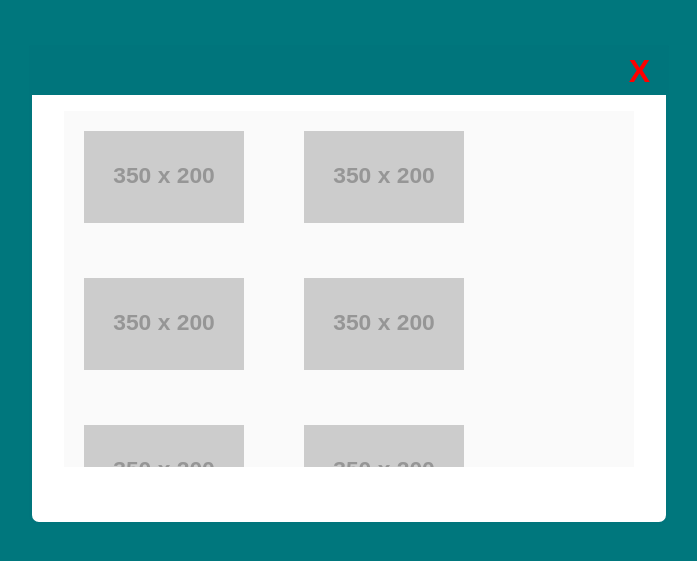
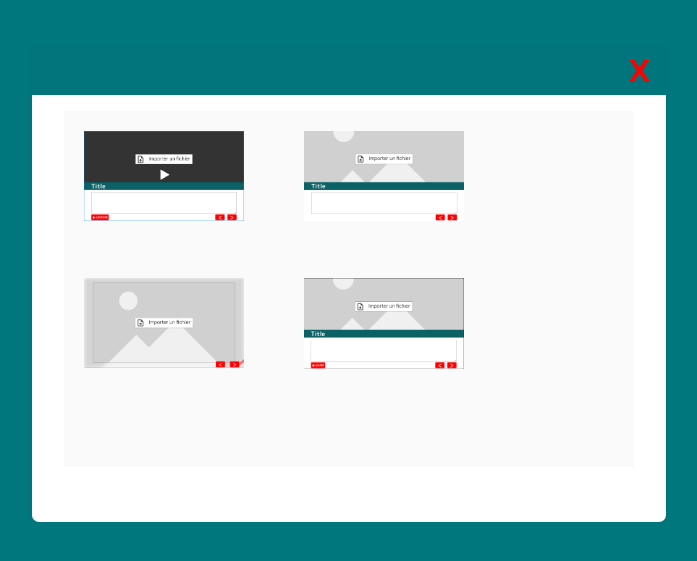
Before and after one commit to JoshuaVandaele/MiniCMS, a Vue app: page /selection-template in a window 1280 px wide. Shown: the part 115-676 px from the top of the page, without its empty margins (291-988 px from the left). Built offline with nearby package versions, Linux system fonts and the light colour scheme; the HTML template or start-up script is replaced by a standard one.

Commit message:
feat: Preview for pages and templates

```diff
--- /dev/null
+++ b/src/assets/templates/templates_info.json
@@ -0,0 +1,58 @@
+[
+  {
+    "thumbnail": "/src/assets/img/thumbnails/1.png",
+    "content": {
+      "title": {
+        "fr": "Titre",
+        "en": "Title"
+      },
+      "text": {
+        "fr": "Texte",
+        "en": "Text"
+      },
+      "background": "background.png",
+      "next": 3,
+      "prev": 1
+    }
+  },
+  {
+    "thumbnail": "/src/assets/img/thumbnails/2.png",
+    "content": {
+      "background": "background.png",
+      "next": 3,
+      "prev": 1
+    }
+  },
+  {
+    "thumbnail": "/src/assets/img/thumbnails/3.png",
+    "content": {
+      "title": {
+        "fr": "Titre",
+        "en": "Title"
+      },
+      "text": {
+        "fr": "Texte",
+        "en": "Text"
+      },
+      "activity": 1,
+      "next": 3,
+      "prev": 1
+    }
+  },
+  {
+    "thumbnail": "/src/assets/img/thumbnails/4.png",
+    "content": {
+      "title": {
+        "fr": "Titre",
+        "en": "Title"
+      },
+      "text": {
+        "fr": "Texte",
+        "en": "Text"
+      },
+      "video": "video.mp4",
+      "next": 3,
+      "prev": 1
+    }
+  }
+]
--- a/src/views/CreatePage.vue
+++ b/src/views/CreatePage.vue
@@ -1,5 +1,5 @@
 <script>
-import templates_json from "../assets/templates/templates.json";
+import templates_json from "../assets/templates/templates_info.json";
 
 export default {
     data() {
--- a/src/views/EditPage.vue
+++ b/src/views/EditPage.vue
@@ -30,7 +30,7 @@
 
 
 <script>
-import templates_json from "../assets/templates/templates.json";
+import templates_json from "../assets/templates/templates_info.json";
 
 export default {
     data() {
--- a/src/views/Selection.vue
+++ b/src/views/Selection.vue
@@ -16,8 +16,8 @@
 
         <div id="frame">
             <div v-for="page in pages" class="template" @click="redirect(pages.indexOf(page))">
-                <img src="https://fakeimg.pl/350x200/ff0000,128/000,255">
-                <p>"Titre"</p>
+                <img :src="templates[page.templateID].thumbnail">
+                <p>{{ page.content.title.fr }}</p>
             </div>
             <router-link to="/selection-template" id="add_button">+</router-link>
         </div>
@@ -120,11 +120,14 @@ body {
 </style>
 
 <script>
+import templates_json from "../assets/templates/templates_info.json";
+
 export default {
     name: 'DetailsPokemon',
     data() {
         return {
             pages: JSON.parse(localStorage.getItem('pages')),
+            templates: templates_json,
         }
     },
     methods: {
--- a/src/views/SelectionTemplate.vue
+++ b/src/views/SelectionTemplate.vue
@@ -4,8 +4,8 @@
             <router-link to="/selection" id="template-picker-close-button">X</router-link>
         </div>
         <div id="template-picker-scrollarea">
-            <div v-for="item in liste" id="template">
-                <img v-bind:src="item.img" @click="redirect(liste.indexOf(item))">
+            <div v-for="template in templates" id="template">
+                <img :src="template.thumbnail" @click="redirect(template.indexOf(item))">
             </div>
         </div>
     </div>
@@ -78,61 +78,13 @@ body {
 
 
 <script>
+import templates_json from "../assets/templates/templates_info.json";
+
 export default {
     name: 'listeTemplate',
     data() {
         return {
-            liste: [{
-                img: "https://fakeimg.pl/350x200/ff0000,128/000,255",
-                modele: "1",
-                titre: "titre"
-            },
-            {
-                img: "https://fakeimg.pl/350x200/ff1234,128/000,255",
-                modele: "2",
-                titre: "titre2"
-            },
-            {
-                img: "https://fakeimg.pl/350x200/ff1234,128/000,255",
-                modele: "3",
-                titre: "titre3"
-            },
-            {
-                img: "https://fakeimg.pl/350x200/ff1234,128/000,255",
-                modele: "4",
-                titre: "titre4"
-            },
-            {
-                img: "https://fakeimg.pl/350x200/ff1234,128/000,255",
-                modele: "5",
-                titre: "titre5"
-            },
-            {
-                img: "https://fakeimg.pl/350x200/ff1234,128/000,255",
-                modele: "6",
-                titre: "titre6"
-            },
-            {
-                img: "https://fakeimg.pl/350x200/ff1234,128/000,255",
-                modele: "7",
-                titre: "titre7"
-            },
-            {
-                img: "https://fakeimg.pl/350x200/ff1234,128/000,255",
-                modele: "8",
-                titre: "titre8"
-            },
-            {
-                img: "https://fakeimg.pl/350x200/ff1234,128/000,255",
-                modele: "9",
-                titre: "titre9"
-            },
-            {
-                img: "https://fakeimg.pl/350x200/ff1234,128/000,255",
-                modele: "10",
-                titre: "titre10"
-            }
-            ]
+            templates: templates_json
         }
     },
     methods: {
```
